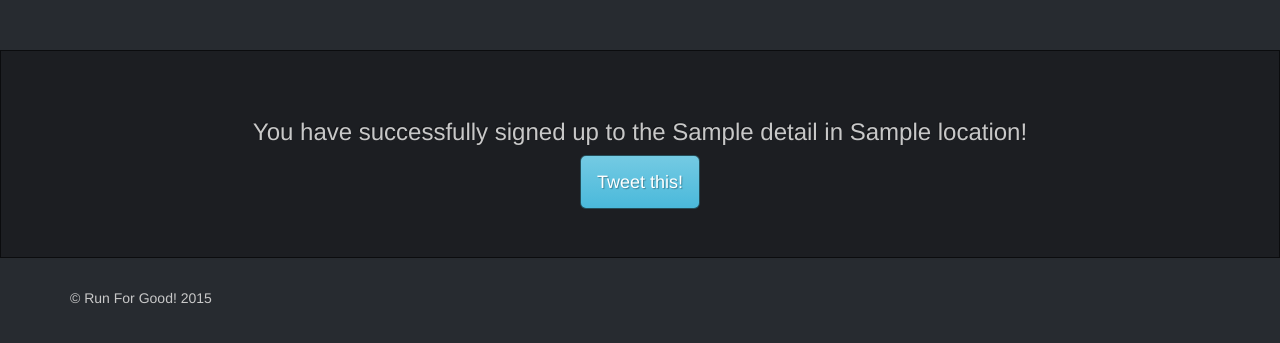
After one commit to CFGLondon/team-17, a Yii app: template basic/views/event/success.php in a window 1280 px wide. The commit adds this page. Shown: the top 343 px of the page. Run offline with PHP 8.4 and a stand-in for Yii, Linux system fonts and the light colour scheme; the template is opened without the code that fills it: most values are stand-ins (such as "Sample title", 1, 10 or a date in 2020); data that the repository does not hold is empty; some libraries are stand-ins or nearby versions.

Commit message:
Added some Twitter button

```diff
--- /dev/null
+++ b/basic/views/event/success.php
@@ -0,0 +1,19 @@
+<?php
+use yii\helpers\Html;
+$this->title = "Run 4 Good | Success!";
+?>
+
+<div class="jumbotron">
+	<div class="container">
+		<div class="row text-center">
+			<div class="col-md-12">
+				<h3>
+					You have successfully signed up to the <?= $detail['Name'] ?> in <?= $detail['Location'] ?>!
+				</h3>
+                <a class="twitter-share-button btn btn-info btn-lg"
+                    href="https://twitter.com/intent/tweet?text=I have registered to the <?= $detail['Name'] ?> to support @savechildrenuk!" data-size="large">
+                    Tweet this!</a>
+			</div>
+		</div>
+	</div>
+</div>
--- a/basic/views/support/motivated.php
+++ b/basic/views/support/motivated.php
@@ -14,6 +14,9 @@ $donationVal = $motivated['prize'];
 			<div class='col-md-5'>
 				<h3>
 					<?="You promise that if $distance miles are ran by $date, in less than $time minutes, you will donate $$donationVal.00."?>
+                    <br><br><a class="twitter-share-button btn btn-info btn-lg"
+                    href="https://twitter.com/intent/tweet?text=I promise that if <?= $distance ?> miles are ran by <?= $date ?>, in less than <?= $time ?> minutes, I will donate <?= $donationVal ?>! @savechildrenuk" data-size="large">
+                    Tweet this!</a>
 				</h3>
 			</div>
 		</div>
```
Also changed, not shown: basic/controllers/EventController.php (+11 -0 lines), basic/views/event/event.php (+5 -2 lines).
